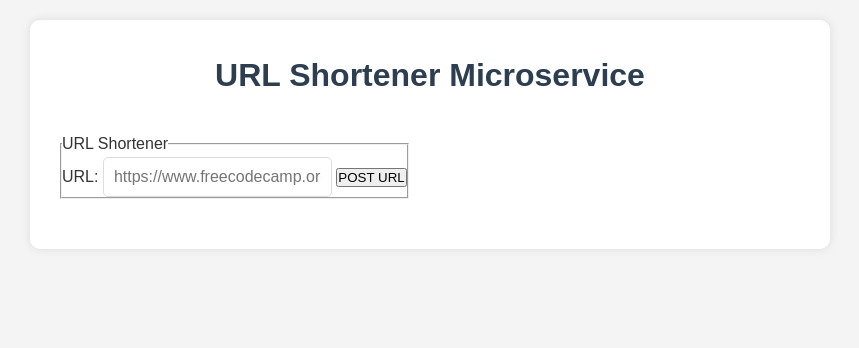
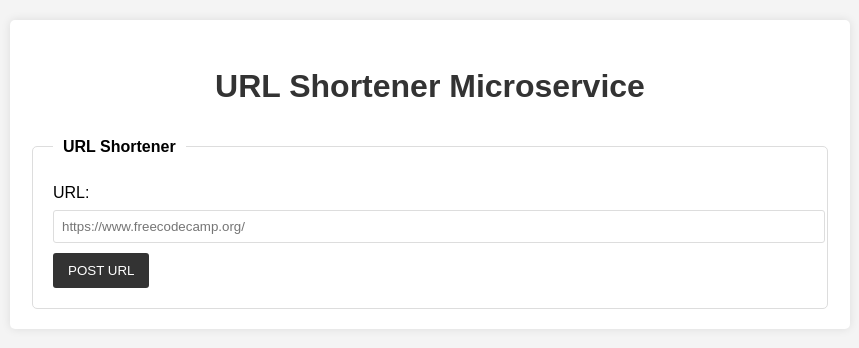
Before and after one commit to 401hayashi/Microservicio-acortador-de-URL, a website: page public/index.html in a window 1280 px wide. Shown: the whole page, without its empty margins (210-1069 px from the left). Drawn offline with Linux system fonts and the light colour scheme.

Commit message:
Update style.css

```diff
--- a/public/style.css
+++ b/public/style.css
@@ -1,106 +1,58 @@
-* {
-    margin: 0;
-    padding: 0;
-    box-sizing: border-box;
-}
-
 body {
     font-family: Arial, sans-serif;
     line-height: 1.6;
-    color: #333;
+    margin: 0;
+    padding: 20px;
     background-color: #f4f4f4;
-    padding: 20px;
 }
 
 .container {
     max-width: 800px;
     margin: 0 auto;
     background: white;
-    padding: 30px;
-    border-radius: 10px;
+    padding: 20px;
+    border-radius: 5px;
     box-shadow: 0 0 10px rgba(0,0,0,0.1);
 }
 
 h1 {
-    color: #2c3e50;
+    color: #333;
     text-align: center;
-    margin-bottom: 30px;
 }
 
-h2 {
-    color: #34495e;
-    margin: 20px 0 10px 0;
+fieldset {
+    border: 1px solid #ddd;
+    padding: 20px;
+    border-radius: 5px;
 }
 
-.usage {
-    background: #f8f9fa;
-    padding: 20px;
-    border-radius: 5px;
-    margin-bottom: 30px;
+legend {
+    font-weight: bold;
+    padding: 0 10px;
 }
 
-code {
-    background: #e9ecef;
-    padding: 2px 5px;
-    border-radius: 3px;
-    font-family: monospace;
-}
-
-.demo {
-    margin-bottom: 30px;
-}
-
-form {
-    display: flex;
-    gap: 10px;
-    margin-bottom: 20px;
+label {
+    display: block;
+    margin-bottom: 5px;
 }
 
 input[type="text"] {
-    flex: 1;
-    padding: 10px;
+    width: 100%;
+    padding: 8px;
+    margin-bottom: 10px;
     border: 1px solid #ddd;
-    border-radius: 5px;
-    font-size: 16px;
+    border-radius: 3px;
 }
 
-button {
-    padding: 10px 20px;
-    background: #3498db;
+input[type="submit"] {
+    background: #333;
     color: white;
+    padding: 10px 15px;
     border: none;
-    border-radius: 5px;
+    border-radius: 3px;
     cursor: pointer;
-    font-size: 16px;
 }
 
-button:hover {
-    background: #2980b9;
+input[type="submit"]:hover {
+    background: #555;
 }
-
-#result {
-    margin-top: 20px;
-    padding: 15px;
-    border-radius: 5px;
-    background: #f8f9fa;
-}
-
-.error {
-    color: #e74c3c;
-}
-
-footer {
-    text-align: center;
-    margin-top: 30px;
-    padding-top: 20px;
-    border-top: 1px solid #ddd;
-}
-
-a {
-    color: #3498db;
-    text-decoration: none;
-}
-
-a:hover {
-    text-decoration: underline;
-}
```
